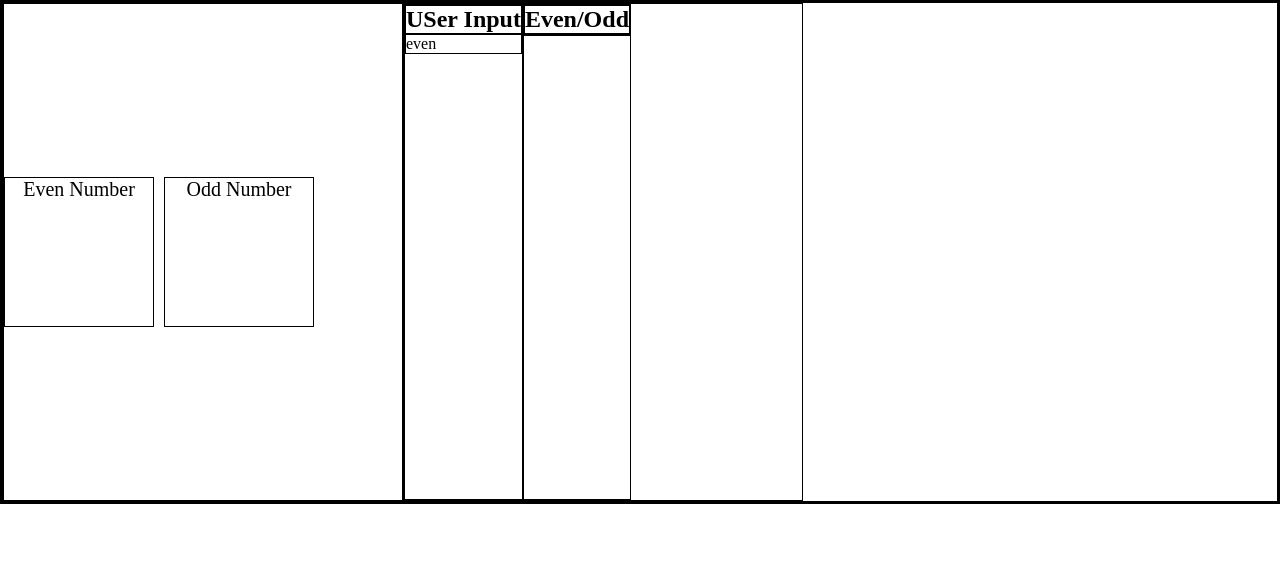
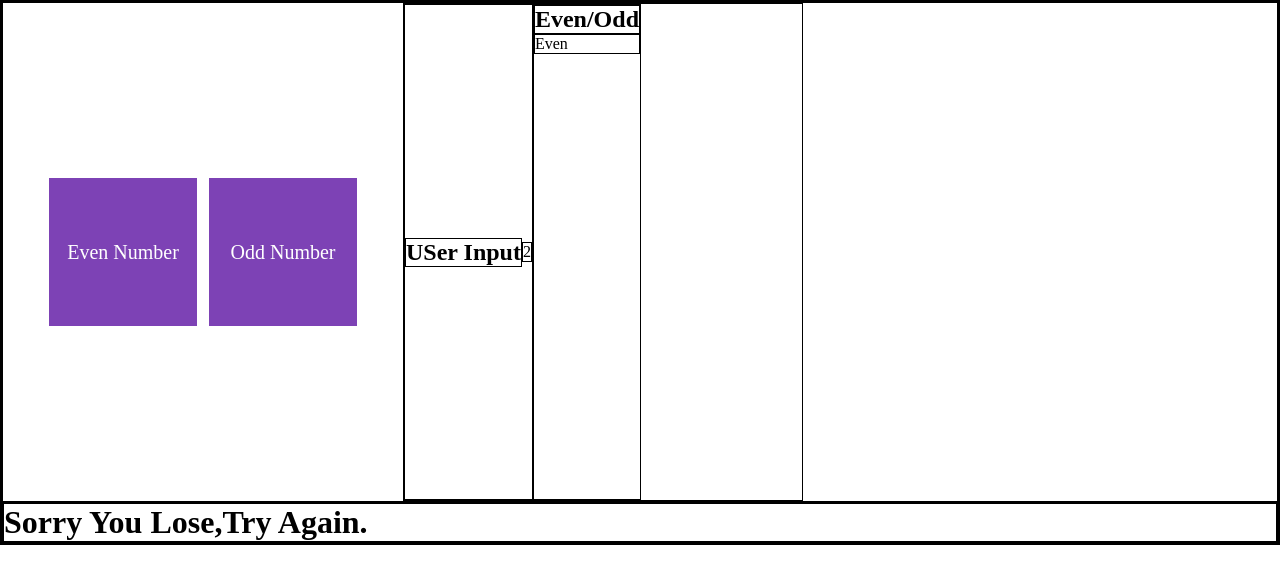
Before and after one commit to Maliktalha123/EvenOddGame, a plain HTML site: page index.html in a window 1280 px wide. Both pictures are taken after a click on the element "Even Number". Drawn offline with Linux system fonts and the light colour scheme.

Commit message:
few updates

```diff
--- a/index.html
+++ b/index.html
@@ -9,19 +9,23 @@
   <body>
     <div class="main">
       <div class="buttons">
-        <div onclick="evenOrOdd('even')" class="evenNumber">Even Number</div>
-        <div onclick="evenOrOdd('odd')" class="oddNumber">Odd Number</div>
+        <div onclick="evenOrOdd('2')" class="evenNumber">Even Number</div>
+        <div onclick="evenOrOdd('1')" class="oddNumber">Odd Number</div>
       </div>
       <div class="result">
         <div class="userInput">
           <h2>USer Input</h2>
           <div id="userInput"></div>
-        </div>
+          </div>
         <div class="randomNumber">
           <h2>Even/Odd</h2>
           <div id="randomNumber"></div>
         </div>
       </div>
+
+    </div>
+    <div class="messageForClient">
+      <h1 id="messageForClient"></h1>
     </div>
   </body>
   <script src="index.js"></script>
--- a/index.js
+++ b/index.js
@@ -1,16 +1,18 @@
-let userInput = document.getElementById('userInput')
-let randomNumber = document.getElementById('randomNumber');
+let userInput = document.getElementById("userInput");
+let randomNumber = document.getElementById("randomNumber");
+let messageForClient =document.getElementById("messageForClient")
 
+function evenOrOdd(value) {
+  userInput.innerText = value;
+  var randomNum = Math.ceil(Math.random() * 2);
+  console.log(randomNum);
 
-function evenOrOdd(value){
-    userInput.innerText = value;
-    var randomNum = Math.ceil(Math.random()*2)
-    console.log(randomNum)
+  if (randomNum == 1) {
 
-    if(value == 1){
-        randomNumer.innerText = 'Odd'
-    }
-    else if(value == 2){
-        randomNumber.innerText = 'Even'
-    }
+    randomNumber.innerText = "Odd";
+messageForClient.innerText = "Congrats !, You Won"
+} else {
+    randomNumber.innerText = "Even";
+    messageForClient.innerText= "Sorry You Lose,Try Again. "
+  }
 }
--- a/style.css
+++ b/style.css
@@ -6,24 +6,39 @@
 }
 .main {
   display: flex;
-  /* width: 500px; */
   height: 500px;
 }
 .buttons {
   display: flex;
   gap: 10px;
-  width: 400px;
+  min-width: 400px;
   align-items: center;
-  justify-content: center g;
+  justify-content: center;
+  color: white;
 }
 .evenNumber,
 .oddNumber {
+  background-color: rgb(125, 66, 181);
   width: 150px;
   height: 150px;
   font-size: 20px;
-  text-align: center;
+  display: flex;
+  align-items: center;
+  justify-content: center;
 }
-.result{
-    display: flex;
-    width: 400px;
+.oddNumber:hover,
+.evenNumber:hover {
+  background: #000;
+  color: white;
+  cursor: pointer;
 }
+.result {
+  display: flex;
+  width: 400px;
+}
+.userInput,
+.userInput {
+  display: flex;
+  justify-content: center;
+  align-items: center;
+}
```
